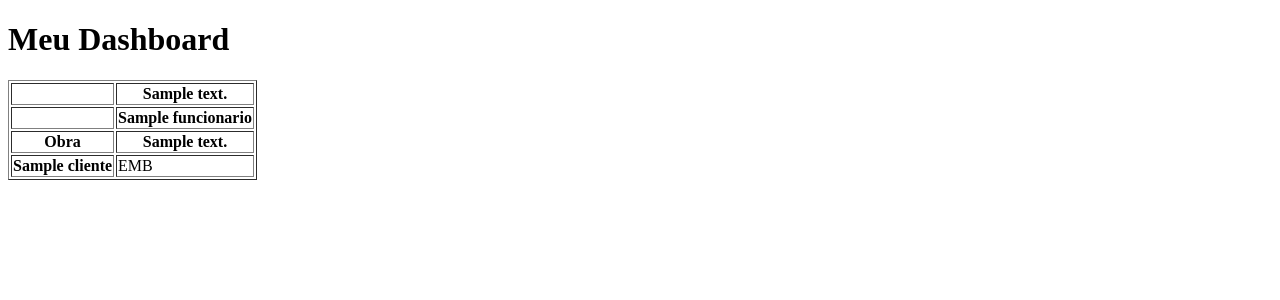
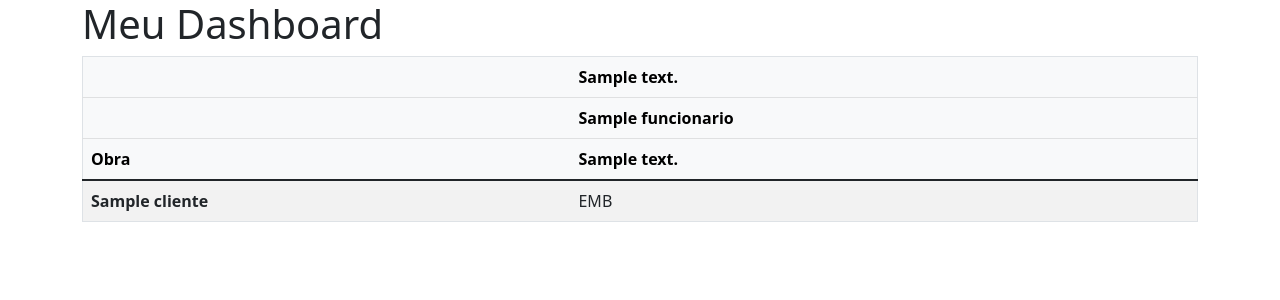
Before and after one commit to letdevx/letpolls, a Django app: page /dashboard/ in a window 1280 px wide. Shown: the top 300 px of the page. Run offline with Django 4.2, Linux system fonts and the light colour scheme; tables that the repository leaves empty hold one stand-in row (values such as "Sample post"); some libraries are stand-ins or nearby versions.

Commit message:
Adicionado bootstrap no dashboard.

```diff
--- a/dashboard/templates/dashboard/index.html
+++ b/dashboard/templates/dashboard/index.html
@@ -4,13 +4,15 @@
     <meta charset="UTF-8">
     <meta http-equiv="X-UA-Compatible" content="IE=edge">
     <meta name="viewport" content="width=device-width, initial-scale=1.0">
+    <link href="https://cdn.jsdelivr.net/npm/bootstrap@5.2.2/dist/css/bootstrap.min.css" rel="stylesheet" integrity="sha384-Zenh87qX5JnK2Jl0vWa8Ck2rdkQ2Bzep5IDxbcnCeuOxjzrPF/et3URy9Bv1WTRi" crossorigin="anonymous">
     <title>Document</title>
 </head>
 <body>
+    <main class="container">
         <h1>Meu Dashboard</h1>
         {% if clientes %}
-    <table border="1px">
-        <thead>
+        <table border="1px" class="table table-striped">
+            <thead class="table-light">
                 <tr>
                     <th></th>
                     {% for etapa in etapas %}
@@ -30,7 +32,7 @@
                     {% endfor %}
                 </tr>
             </thead>
-        <tbody>
+            <tbody class="table-group-divider">
                 {% for cliente in clientes %}
                 <tr>
                     <th>{{ cliente.nome }}</th>
@@ -44,5 +46,7 @@
         {% else %}
         <p>Sem dados disponiveis.</p>
         {% endif %}
+    </main>
+    <script src="https://cdn.jsdelivr.net/npm/bootstrap@5.2.2/dist/js/bootstrap.bundle.min.js" integrity="sha384-OERcA2EqjJCMA+/3y+gxIOqMEjwtxJY7qPCqsdltbNJuaOe923+mo//f6V8Qbsw3" crossorigin="anonymous"></script>
 </body>
 </html>
```
Lines whose indentation alone changed are shown as unchanged.
